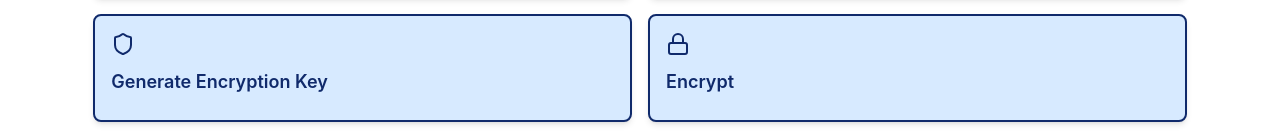
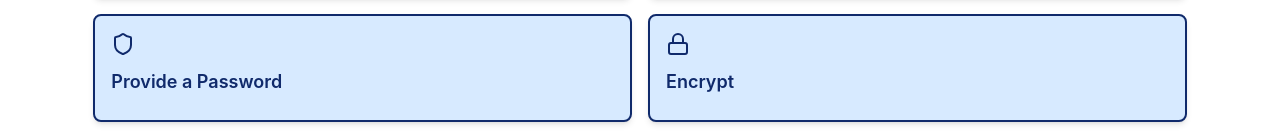
Before and after one commit to renchan16/Medicrypt-App, a React (Create React App) app in the folder medicrypt/: page /howtouse in a window 1280 px wide. Shown: the part 348-484 px from the top of the page. Built offline with nearby package versions, Linux system fonts and the light colour scheme.

Commit message:
Updates (Minor)

```diff
--- a/medicrypt/src/pages/HowToUse.js
+++ b/medicrypt/src/pages/HowToUse.js
@@ -22,8 +22,8 @@ function HowToUse() {
       icon: FileText
     },
     {
-      title: "Generate Encryption Key",
-      content: "Create a strong key or use our auto-generated secure key.",
+      title: "Provide a Password",
+      content: "Create a password that follows our rules to ensure safety.",
       icon: Shield
     },
     {
@@ -38,7 +38,7 @@ function HowToUse() {
     },
     {
       title: "View Analytics Summary",
-      content: "Get a summary of the encryption process, including time taken and key strength.",
+      content: "Get a summary of the encryption process, including time taken and encryption performance.",
       icon: FileText
     },
   ];
@@ -51,12 +51,12 @@ function HowToUse() {
     },
     {
       title: "Enter the Encrypted Video",
-      content: "Paste the encrypted video into our secure input area.",
+      content: "Provide the path to the encrypted video file.",
       icon: FileText
     },
     {
       title: "Provide Decryption Key",
-      content: "Enter the key used during the encryption process.",
+      content: "Upload the .key file and enter the password used during encryption.",
       icon: Shield
     },
     {
@@ -71,7 +71,7 @@ function HowToUse() {
     },
     {
       title: "View Analytics Summary",
-      content: "Get a summary of the decryption process, including time taken and key validity.",
+      content: "Get a summary of the decryption process, including time taken and decryption performance.",
       icon: FileText
     },
   ];
@@ -109,7 +109,7 @@ function HowToUse() {
 
   return (
     <motion.div
-      className="relative h-full w-11/12 p-6 overflow-x-hidden"
+      className="relative h-full w-11/12 p-6 overflow-hidden"
       variants={pageAnimation}
       initial="initial"
       animate="animate"
```
Also changed, not shown: medicrypt/public/logo192.png, 1 other file (tests, documents, lock files or other folders).
